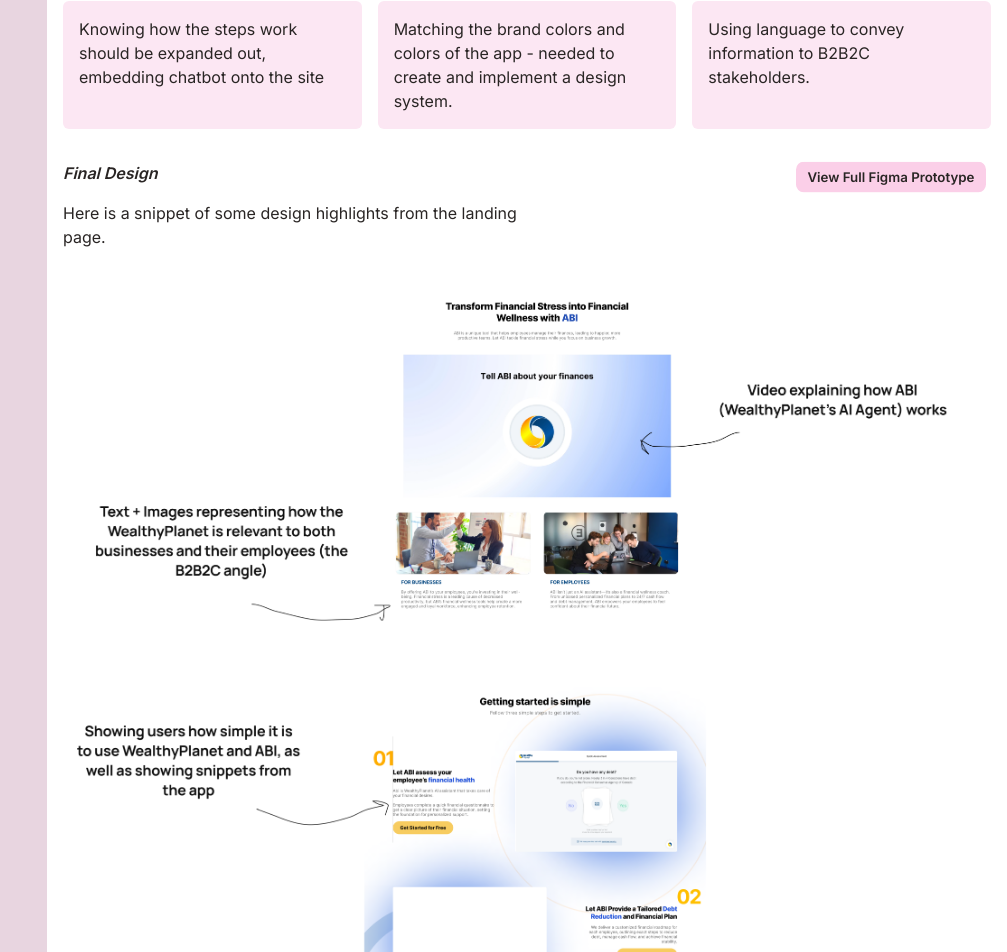
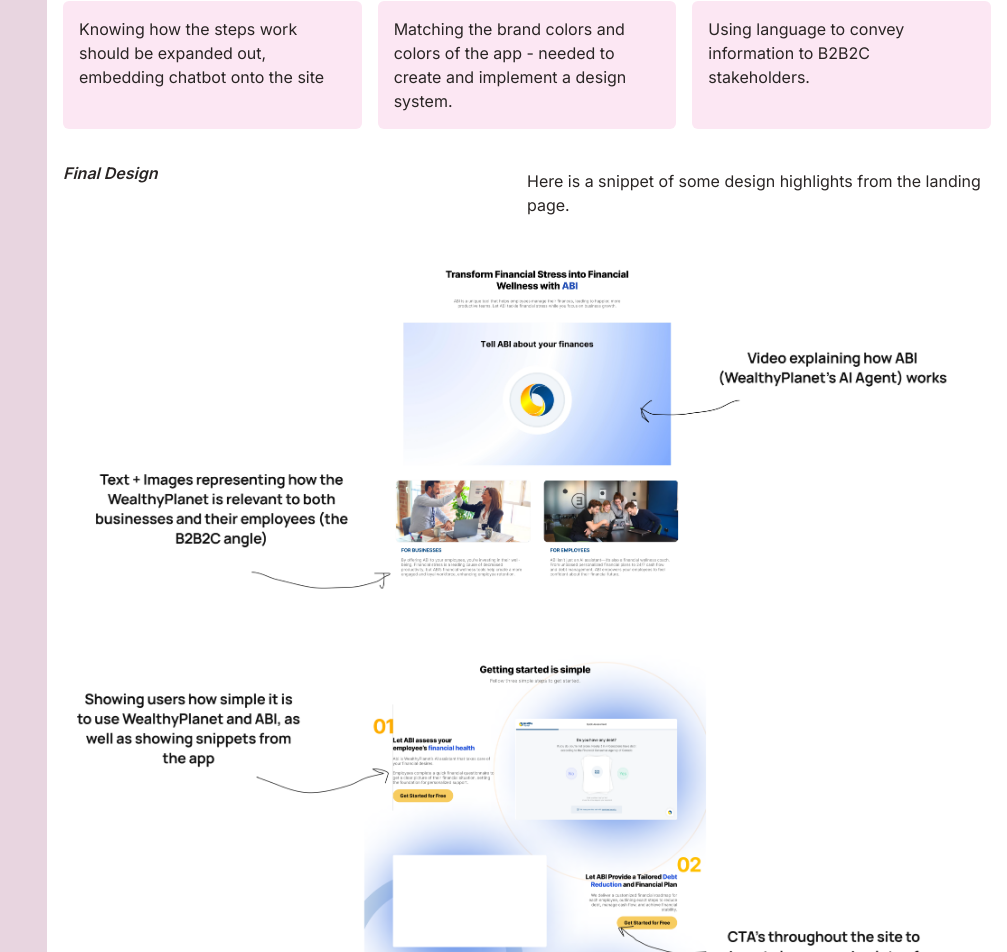
Before and after one commit to v1dh1/vidhi, a Next.js app: page /design/wealthyplanet in a window 1280 px wide. Shown: the part 6249-7201 px from the top of the page, without its empty margins (273-1280 px from the left). Built offline with nearby package versions, Linux system fonts and the light colour scheme; a web font is replaced by a local one.

Commit message:
removed button

```diff
--- a/app/design/wealthyplanet/Wpproject.jsx
+++ b/app/design/wealthyplanet/Wpproject.jsx
@@ -248,9 +248,7 @@
     <section>
       <div className='grid grid-cols-1 md:grid-cols-2 pt-8'>
         <div className='italic font-semibold text-l'>Final Design</div>
-        <div className='md:flex justify-end sm:pt-2 md:pt-0'>
-          <button className="btn btn-sm text-md bg-pink-200 border-none shadow-none text-stone-800 hover:bg-pink-400">View Full Figma Prototype</button>
-        </div>
+
         <div className='pt-2 pb-8'>{"Here is a snippet of some design highlights from the landing page."}</div>
 
       </div>
```
